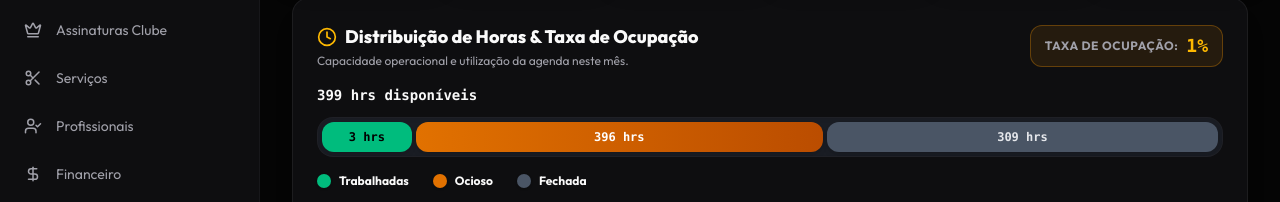
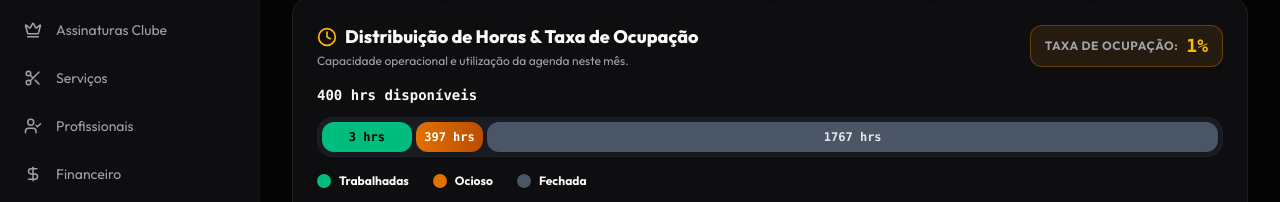
Before and after one commit to gleysonhupp-web/DOMUS-BARBER-PRONTO, a Next.js app: page /dashboard in a window 1280 px wide. Shown: the part 376-578 px from the top of the page. Built offline with nearby package versions, Linux system fonts and the light colour scheme; no server answers.

Commit message:
Synchronize agenda closed status and real appointments hours distribution between Agenda and Dashboard panels

```diff
--- a/app/dashboard/page.tsx
+++ b/app/dashboard/page.tsx
@@ -13,13 +13,15 @@ import { useRouter } from 'next/navigation';
 import Card from '../../components/ui/Card';
 import Badge from '../../components/ui/Badge';
 import { Avatar } from '../../components/ui/Avatar';
-import { format, parseISO, isSameDay, subDays, startOfWeek, startOfMonth } from 'date-fns';
+import { format, parseISO, isSameDay, subDays, startOfWeek, startOfMonth, isSameMonth, isAfter } from 'date-fns';
+import { useToast } from '../../components/ui/Toast';
 
 // Charts
 import { RevenueChart, CashflowChart, AppointmentsChart, TopServicesChart } from '../../components/dashboard/Charts';
 
 export default function DashboardPage() {
   const router = useRouter();
+  const { toast } = useToast();
   const company = db.getCurrentCompany();
 
   const [appointments, setAppointments] = useState<any[]>([]);
@@ -28,34 +30,62 @@ export default function DashboardPage() {
   const [products, setProducts] = useState<any[]>([]);
   const [services, setServices] = useState<any[]>([]);
   const [paymentPeriod, setPaymentPeriod] = useState<'today' | 'month' | 'all'>('month');
+  const [isAgendaOpen, setIsAgendaOpen] = useState<boolean>(true);
 
   const companyId = company?.id;
 
   useEffect(() => {
     if (companyId) {
+      const loadDashboardData = () => {
         setAppointments(db.getAppointments(companyId));
         setFinancials(db.getFinancialTransactions(companyId));
         setClients(db.getClients(companyId));
         setProducts(db.getProducts(companyId));
         setServices(db.getServices(companyId));
+        setIsAgendaOpen(db.getAgendaStatus(companyId));
+      };
+
+      loadDashboardData();
+
+      window.addEventListener('domus_appointment_created', loadDashboardData);
+      window.addEventListener('domus_agenda_status_changed', loadDashboardData);
+      window.addEventListener('domus_data_changed', loadDashboardData);
+      window.addEventListener('storage', loadDashboardData);
+
+      return () => {
+        window.removeEventListener('domus_appointment_created', loadDashboardData);
+        window.removeEventListener('domus_agenda_status_changed', loadDashboardData);
+        window.removeEventListener('domus_data_changed', loadDashboardData);
+        window.removeEventListener('storage', loadDashboardData);
+      };
     }
   }, [companyId]);
 
   // Compute Metrics
   const today = new Date();
 
-  // Occupancy & Hours Distribution Metrics
+  // Occupancy & Hours Distribution Metrics (Synchronized with Barber Schedules & Real Appointments)
   const occupancyMetrics = React.useMemo(() => {
     if (!companyId) return { workedHours: 0, idleHours: 0, closedHours: 0, totalAvailableHours: 0, occupancyRate: 0 };
 
-    const operatingHours = db.getOperatingHours(companyId);
-    const activePros = db.getProfessionals(companyId).length || 1;
+    const companyOperatingHours = db.getOperatingHours(companyId);
+    const profs = db.getProfessionals(companyId).filter(p => p.is_active !== false);
 
-    let weeklyOpenHours = 0;
-    let weeklyClosedHours = 0;
+    let totalWeeklyOpenHoursAllPros = 0;
+    let totalWeeklyClosedHoursAllPros = 0;
 
-    operatingHours.forEach(h => {
-      if (h.active) {
+    const activeProfsList = profs.length > 0 ? profs : [{ work_schedule: companyOperatingHours }];
+
+    activeProfsList.forEach(pro => {
+      const schedule = (pro.work_schedule && pro.work_schedule.length > 0)
+        ? pro.work_schedule
+        : companyOperatingHours;
+
+      schedule.forEach(h => {
+        const compDay = companyOperatingHours.find(c => c.dayKey === h.dayKey);
+        const isDayOpen = h.active && (compDay ? compDay.active : true);
+
+        if (isDayOpen) {
           const [opH, opM] = h.openTime.split(':').map(Number);
           const [clH, clM] = h.closeTime.split(':').map(Number);
           const openDuration = (clH + clM / 60) - (opH + opM / 60);
@@ -68,19 +98,32 @@ export default function DashboardPage() {
           }
 
           const netDailyHours = Math.max(0, openDuration - lunchDuration);
-        weeklyOpenHours += netDailyHours;
+          totalWeeklyOpenHoursAllPros += netDailyHours;
+          totalWeeklyClosedHoursAllPros += (24 - netDailyHours);
         } else {
-        weeklyClosedHours += 8;
+          totalWeeklyClosedHoursAllPros += 24;
         }
       });
+    });
 
-    const monthAvailableHoursPerPro = Math.round(weeklyOpenHours * 4.3);
-    const monthClosedHoursPerPro = Math.round(weeklyClosedHours * 4.3);
-    const totalAvailableHours = monthAvailableHoursPerPro * activePros;
-    const closedHours = monthClosedHoursPerPro * activePros;
+    const totalAvailableHours = Math.round(totalWeeklyOpenHoursAllPros * 4.3);
+    const closedHours = Math.round(totalWeeklyClosedHoursAllPros * 4.3);
 
-    const validMonthApts = appointments.filter(a => a.status !== 'cancelled' && parseISO(a.start_time) >= startOfMonth(today));
+    // Filter valid appointments for current month and upcoming future client bookings
+    const monthStart = startOfMonth(today);
+    const validMonthApts = appointments.filter(a => {
+      if (a.status === 'cancelled' || a.status === 'no_show') return false;
+      const aptDate = parseISO(a.start_time);
+      return isSameMonth(aptDate, today) || isAfter(aptDate, monthStart);
+    });
+
     const totalWorkedMinutes = validMonthApts.reduce((acc, apt) => {
+      if (apt.start_time && apt.end_time) {
+        const startMs = parseISO(apt.start_time).getTime();
+        const endMs = parseISO(apt.end_time).getTime();
+        const diffMin = (endMs - startMs) / (1000 * 60);
+        if (diffMin > 0) return acc + diffMin;
+      }
       const serviceDur = apt.service?.duration_minutes || 30;
       return acc + serviceDur;
     }, 0);
@@ -210,6 +253,38 @@ export default function DashboardPage() {
           </div>
         }
       />
+
+      {/* Agenda Closed Alert Banner (Synchronized with Agenda Page) */}
+      {!isAgendaOpen && (
+        <div className="mb-6 p-4 rounded-2xl bg-gradient-to-r from-red-950/80 via-red-900/60 to-red-950/80 border border-red-500/40 shadow-2xl flex flex-col sm:flex-row items-start sm:items-center justify-between gap-4">
+          <div className="flex items-center gap-3">
+            <div className="w-10 h-10 rounded-xl bg-red-500/20 border border-red-500/40 flex items-center justify-center shrink-0 text-red-400 animate-pulse">
+              <AlertTriangle className="w-5 h-5" />
+            </div>
+            <div>
+              <div className="flex items-center gap-2">
+                <span className="w-2.5 h-2.5 rounded-full bg-red-500 animate-ping" />
+                <h4 className="text-sm font-black text-white uppercase tracking-wider">Agenda Online Fechada no Momento</h4>
+              </div>
+              <p className="text-xs text-red-200/80 mt-0.5">
+                Seus clientes não conseguirão realizar agendamentos online pelo link público até você reabrir a agenda.
+              </p>
+            </div>
+          </div>
+          <button
+            onClick={() => {
+              if (companyId) {
+                db.setAgendaStatus(companyId, true);
+                setIsAgendaOpen(true);
+                toast('Agenda aberta com sucesso! Clientes já podem agendar normalmente no link público.', 'success', '🟢 Agenda Aberta');
+              }
+            }}
+            className="w-full sm:w-auto px-4 py-2.5 rounded-xl bg-emerald-500 hover:bg-emerald-600 active:scale-95 text-black font-extrabold text-xs tracking-wider uppercase transition-all shadow-lg shadow-emerald-500/20 shrink-0 cursor-pointer"
+          >
+            🔓 Reabrir Agenda Agora
+          </button>
+        </div>
+      )}
 
       {/* Main Metrics (Top Row) */}
       <div className="grid grid-cols-2 sm:grid-cols-3 md:grid-cols-3 xl:grid-cols-6 gap-3 sm:gap-4 mb-6">
--- a/services/db.ts
+++ b/services/db.ts
@@ -570,6 +570,9 @@ function get<T>(key: string, defaultValue: T): T {
 function set<T>(key: string, value: T): void {
   if (typeof window !== 'undefined') {
     localStorage.setItem(key, JSON.stringify(value));
+    window.dispatchEvent(new CustomEvent('domus_data_changed', { detail: { key, value } }));
+    window.dispatchEvent(new CustomEvent('domus_appointment_created'));
+    window.dispatchEvent(new CustomEvent('domus_agenda_status_changed'));
   }
 }
 
```
Lines whose indentation alone changed are shown as unchanged.
